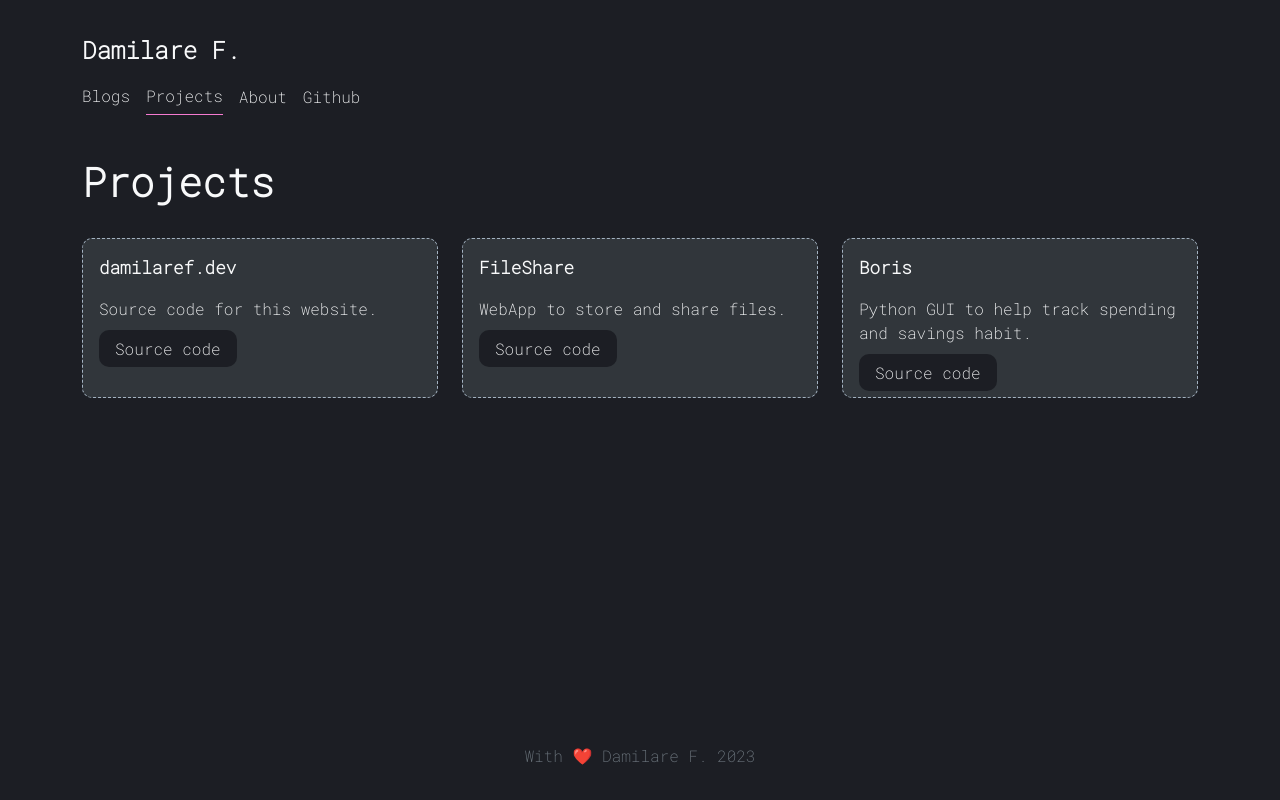
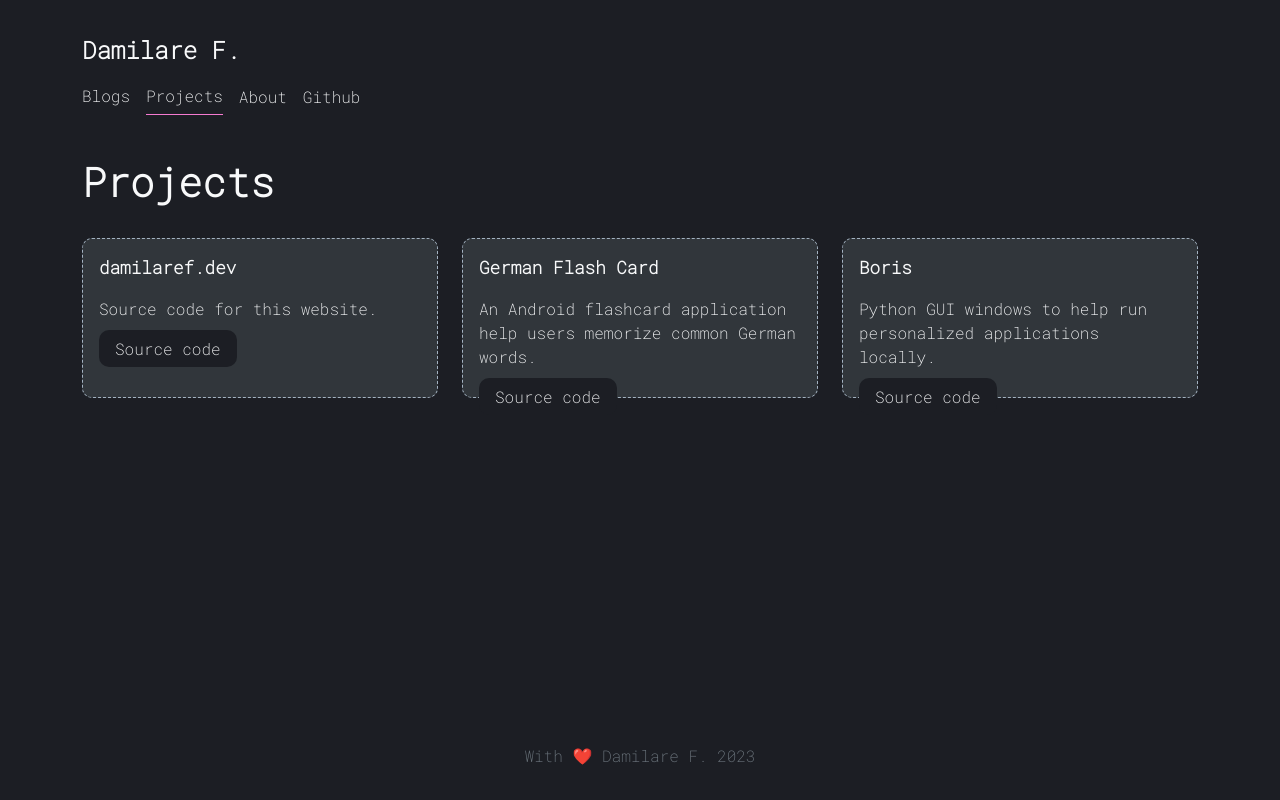
Before and after one commit to fodare/damilare-me, a React (Create React App) app: page /projects in a window 1280 px wide. Built offline with nearby package versions, Linux system fonts and the light colour scheme.

Commit message:
Update project links and descriptions.

```diff
--- a/src/components/ProjectCard.jsx
+++ b/src/components/ProjectCard.jsx
@@ -8,7 +8,7 @@ function ProjectCard(props) {
                <a
                   href={props.projectLink}
                   className="projectTitle small-margin-top"
-                  target={"_blank"}
+                  target={"_self"}
                   rel="noreferrer"
                >
                   {props.projectTitle}
--- a/src/views/Projects.jsx
+++ b/src/views/Projects.jsx
@@ -20,10 +20,10 @@ function Projects() {
 
             <ProjectCard
                year="2022"
-               projectLink="https://github.com/fodare/FileShare"
-               projectTitle="FileShare"
-               projectDescription="WebApp to store and share files."
-               projectSourceCode="https://github.com/fodare/FileShare"
+               projectLink="https://github.com/fodare/Germany_lang_flashcard_APP"
+               projectTitle="German Flash Card"
+               projectDescription="An Android flashcard application help users memorize common German words."
+               projectSourceCode="https://github.com/fodare/Germany_lang_flashcard_APP"
                demo=""
                demoLink=""
                demoVisiblity="hidden"
@@ -32,9 +32,9 @@ function Projects() {
 
             <ProjectCard
                year="2023"
-               projectLink="https://github.com/fodare/FinanceManager"
+               projectLink="https://github.com/fodare/Boris"
                projectTitle="Boris"
-               projectDescription="Python GUI to help track spending and savings habit."
+               projectDescription="Python GUI windows to help run personalized applications locally."
                projectSourceCode="https://github.com/fodare/Boris"
                demo=""
                demoLink=""
```
Also changed, not shown: package.json (line endings or trailing spaces).
